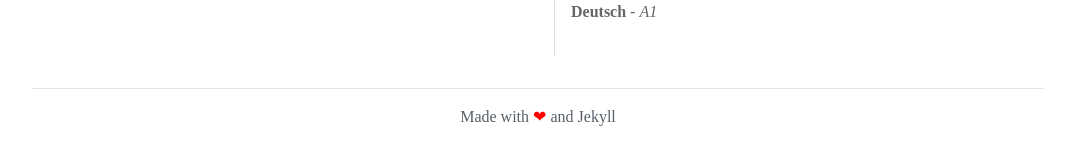
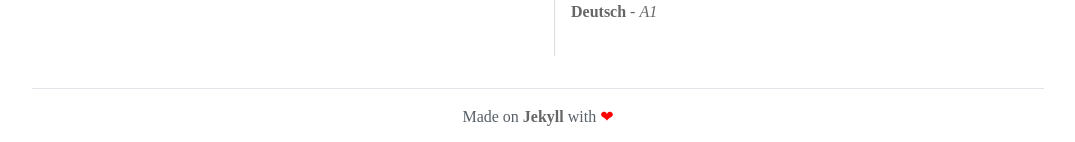
Before and after one commit to atthealchemist/atthealchemist.github.io, a Jekyll site: the page built from pages/en/index.md, in a window 1280 px wide. Shown: the part 2997-3139 px from the top of the page, without its empty margins (102-1177 px from the left). Built offline with Jekyll 4.4.1, drawn with Linux system fonts in a browser that asks for light colours; nearby versions of some CDN libraries; some web fonts are replaced.

Commit message:
Слегка стилизовал футер

```diff
--- a/_data/i18n/de.yml
+++ b/_data/i18n/de.yml
@@ -58,4 +58,4 @@ pages:
     title: Meine Projekte
     legacy: Vermächtnis
   footer:
-    about: Mit <span class="color-red">❤</span> von Jekyll gemacht
+    about: Mit <span class="color-red">❤</span> von <a href="https://jekyllrb.com">Jekyll</a> gemacht
--- a/_data/i18n/en.yml
+++ b/_data/i18n/en.yml
@@ -58,4 +58,4 @@ pages:
     title: Projects
     legacy: Legacy
   footer:
-    about: Made with <span class="color-red">❤</span> and Jekyll
+    about: Made on <a href="https://jekyllrb.com">Jekyll</a> with <span class="color-red">❤</span>
--- a/_data/i18n/ru.yml
+++ b/_data/i18n/ru.yml
@@ -59,4 +59,4 @@ pages:
     title: Мои проекты
     legacy: Устаревшие
   footer:
-    about: Сделано с <span class="color-red">❤</span> на Jekyll
+    about: Сделано с <span class="color-red">❤</span> на <a href="https://jekyllrb.com">Jekyll</a>
--- a/assets/css/base.css
+++ b/assets/css/base.css
@@ -223,3 +223,13 @@ header h2 {
     margin-left: -2em;
     font-size: 1.1em;
 }
+
+.footer a {
+    color: #666;
+    text-decoration: none;
+    font-weight: bold;
+}
+
+.footer a:hover {
+    opacity: .9;
+}
```
